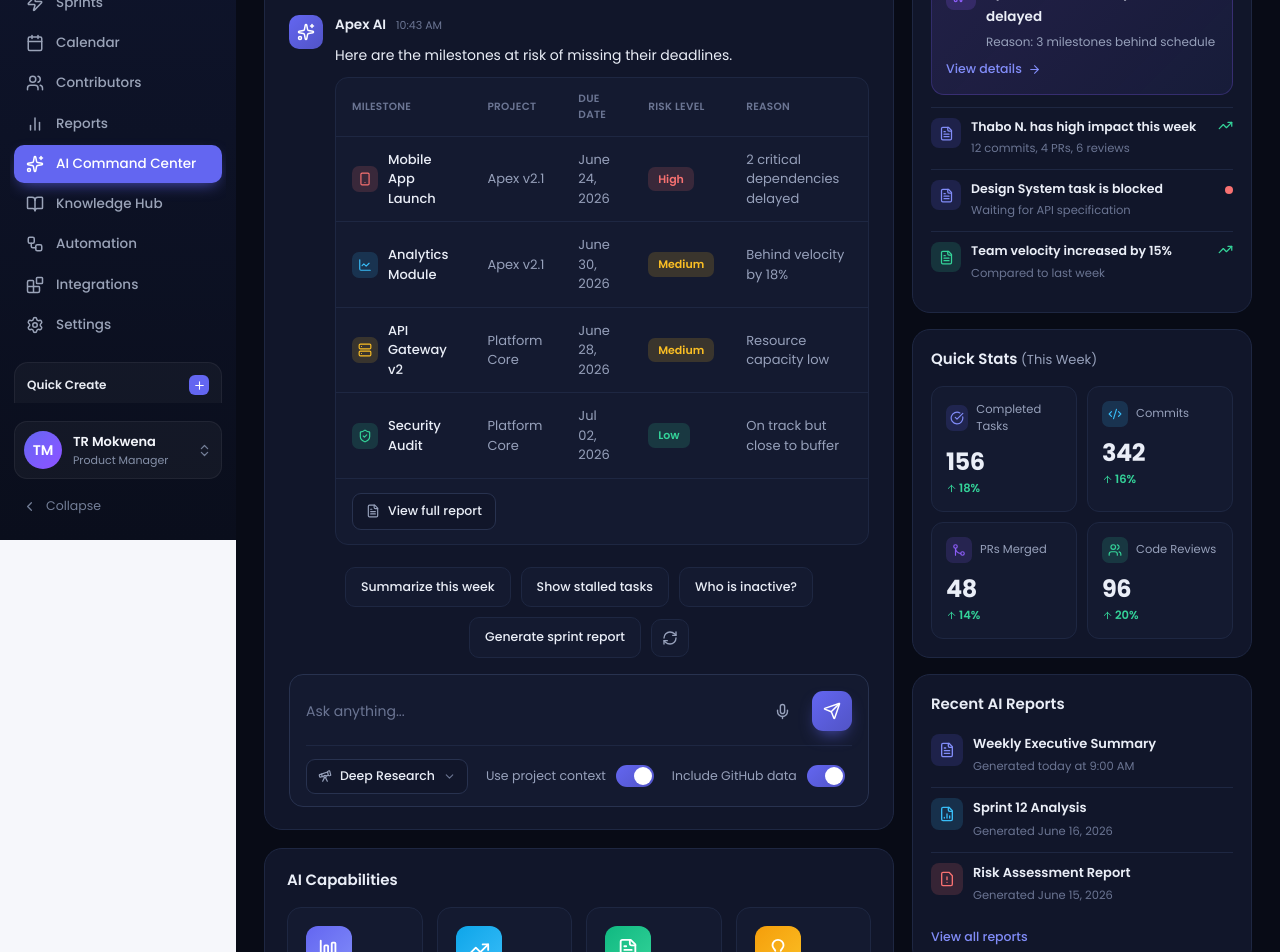
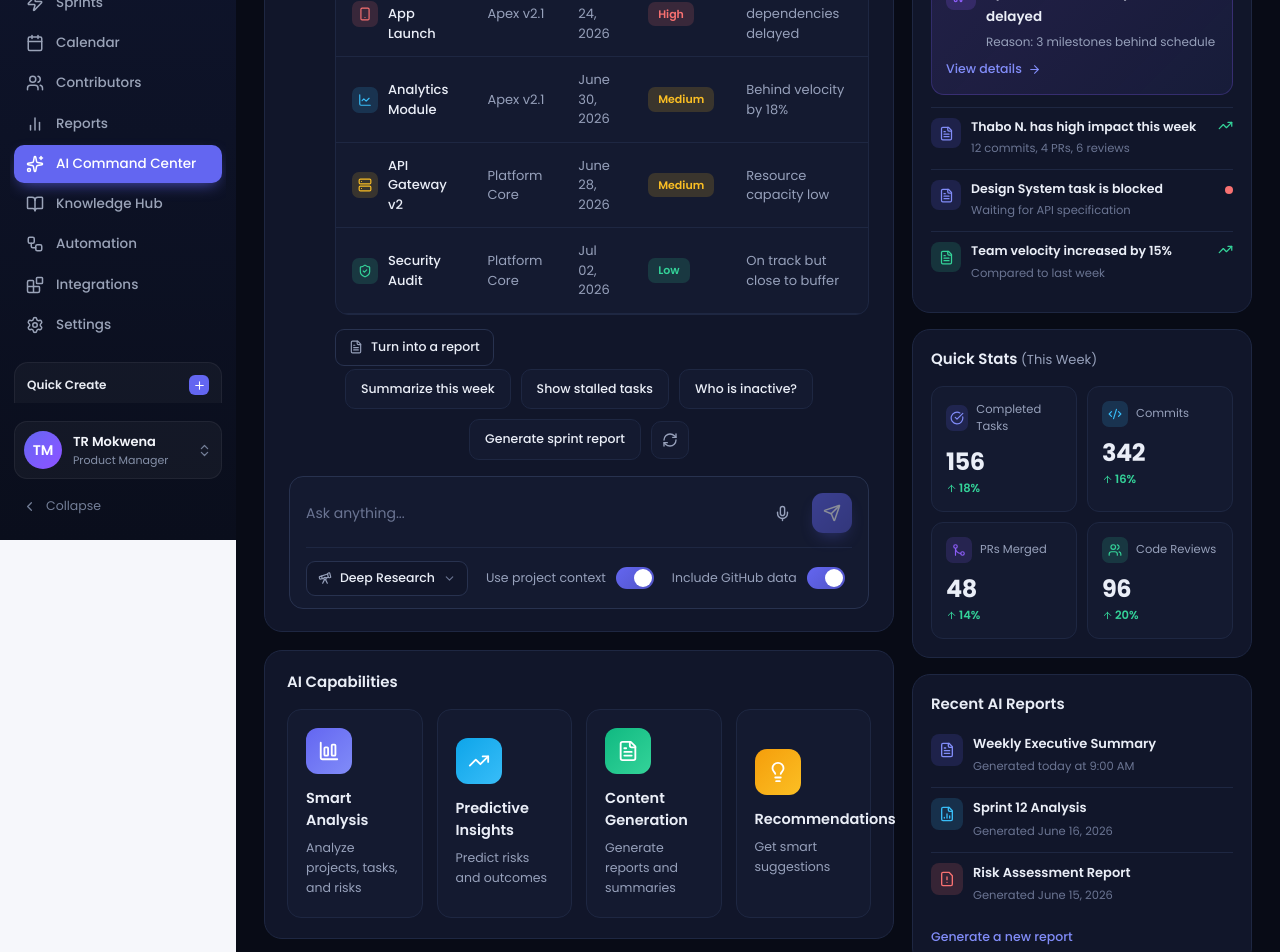
Before and after one commit to TR-Mokwena/apex-web, a Next.js app: page /ai in a window 1280 px wide. Shown: the part 260-1212 px from the top of the page. Built offline with nearby package versions, Linux system fonts and the light colour scheme.

Commit message:
feat: enhance AIPage with risk assessment features and improve user interaction

```diff
--- a/app/(app)/ai/page.jsx
+++ b/app/(app)/ai/page.jsx
@@ -1,6 +1,8 @@
 "use client";
 
+import { useState, useRef, useEffect } from "react";
 import Icon from "@/components/Icon";
+import { cn } from "@/lib/cn";
 
 const GRAD = "linear-gradient(135deg,var(--color-brand),var(--color-brand-600))";
 const RISK = [
@@ -9,11 +11,20 @@ const RISK = [
   { ms: "API Gateway v2", icon: "Server", ib: "rgba(251,191,36,.16)", icol: "#FBBF24", proj: "Platform Core", due: "June 28, 2026", level: "Medium", lc: "bg-[rgba(251,191,36,.16)] text-[#FBBF24]", reason: "Resource capacity low" },
   { ms: "Security Audit", icon: "ShieldCheck", ib: "rgba(52,211,153,.16)", icol: "#34D399", proj: "Platform Core", due: "Jul 02, 2026", level: "Low", lc: "bg-[rgba(52,211,153,.16)] text-[#34D399]", reason: "On track but close to buffer" },
 ];
+const STALLED = [
+  { t: "Design System update", s: "Blocked — waiting for API specification", tone: "#F87171" },
+  { t: "Database schema migration", s: "Stalled 3 days — no commits", tone: "#FBBF24" },
+  { t: "Webhook signatures", s: "Awaiting review since Jun 14", tone: "#FBBF24" },
+];
+const INACTIVE = [
+  { t: "Anke Visser", s: "No commits in 6 days", tone: "#F87171" },
+  { t: "Neo Kgosana", s: "1 commit this week (team avg 14)", tone: "#FBBF24" },
+];
 const CAPS = [
-  { icon: "ChartColumnBig", grad: "linear-gradient(135deg,#6366F1,#818CF8)", b: "Smart Analysis", p: "Analyze projects, tasks, and risks" },
-  { icon: "TrendingUp", grad: "linear-gradient(135deg,#0EA5E9,#38BDF8)", b: "Predictive Insights", p: "Predict risks and outcomes" },
-  { icon: "FileText", grad: "linear-gradient(135deg,#10B981,#34D399)", b: "Content Generation", p: "Generate reports and summaries" },
-  { icon: "Lightbulb", grad: "linear-gradient(135deg,#F59E0B,#FBBF24)", b: "Recommendations", p: "Get smart suggestions" },
+  { icon: "ChartColumnBig", grad: "linear-gradient(135deg,#6366F1,#818CF8)", b: "Smart Analysis", p: "Analyze projects, tasks, and risks", q: "Analyze project health" },
+  { icon: "TrendingUp", grad: "linear-gradient(135deg,#0EA5E9,#38BDF8)", b: "Predictive Insights", p: "Predict risks and outcomes", q: "Which milestones are at risk?" },
+  { icon: "FileText", grad: "linear-gradient(135deg,#10B981,#34D399)", b: "Content Generation", p: "Generate reports and summaries", q: "Generate sprint report" },
+  { icon: "Lightbulb", grad: "linear-gradient(135deg,#F59E0B,#FBBF24)", b: "Recommendations", p: "Get smart suggestions", q: "What should we focus on?" },
 ];
 const STATS = [
   { icon: "CircleCheckBig", ib: "rgba(99,102,241,.16)", icol: "#818CF8", l: "Completed Tasks", v: "156", d: "18%" },
@@ -21,14 +32,90 @@ const STATS = [
   { icon: "GitMerge", ib: "rgba(139,92,246,.16)", icol: "#8B5CF6", l: "PRs Merged", v: "48", d: "14%" },
   { icon: "Users", ib: "rgba(52,211,153,.16)", icol: "#34D399", l: "Code Reviews", v: "96", d: "20%" },
 ];
-const REPORTS = [
+const REPORTS_SEED = [
   { icon: "FileText", ib: "rgba(99,102,241,.16)", icol: "#818CF8", b: "Weekly Executive Summary", s: "Generated today at 9:00 AM" },
   { icon: "FileChartColumn", ib: "rgba(56,189,248,.16)", icol: "#38BDF8", b: "Sprint 12 Analysis", s: "Generated June 16, 2026" },
   { icon: "FileWarning", ib: "rgba(248,113,113,.16)", icol: "#F87171", b: "Risk Assessment Report", s: "Generated June 15, 2026" },
 ];
 const CHIPS = ["Summarize this week", "Show stalled tasks", "Who is inactive?", "Generate sprint report"];
 
+const INITIAL = [
+  { role: "user", text: "Which milestones are at risk?", time: "10:42 AM" },
+  { role: "ai", kind: "risk", text: "Here are the milestones at risk of missing their deadlines.", time: "10:43 AM" },
+];
+
+const nowTime = () => new Date().toLocaleTimeString([], { hour: "2-digit", minute: "2-digit" });
+
+function buildResponse(text, gh) {
+  const q = text.toLowerCase();
+  const time = nowTime();
+  if (/risk|at[- ]risk|milestone|delay|slip/.test(q)) return { role: "ai", kind: "risk", text: "Here are the milestones at risk of missing their deadlines.", time };
+  if (/stall|block|stuck|waiting/.test(q)) return { role: "ai", kind: "list", text: `${STALLED.length} tasks are stalled or blocked right now:`, items: STALLED, time };
+  if (/inactive|idle|quiet|who is|away/.test(q)) return { role: "ai", kind: "list", text: `${INACTIVE.length} contributors look inactive this week${gh ? " (from GitHub activity)" : ""}:`, items: INACTIVE, time };
+  if (/report|summar|recap|digest|generate/.test(q)) return { role: "ai", kind: "report", text: "Done — I've generated a fresh report for you.", title: "Weekly Executive Summary", time };
+  if (/focus|recommend|suggest|should|priorit/.test(q)) return { role: "ai", kind: "list", text: "Based on current signals, I'd prioritise these:", items: [{ t: "Unblock the Design System task", s: "It's holding up 2 downstream items", tone: "#F87171" }, { t: "Add reviewers to API Gateway v2", s: "Capacity is the main risk driver", tone: "#FBBF24" }, { t: "Re-estimate Analytics Module", s: "Tracking 18% behind velocity", tone: "#FBBF24" }], time };
+  if (/health|analyze|analyse|status/.test(q)) return { role: "ai", kind: "text", text: "Across 24 active projects: 16 on track, 6 at risk, 2 overdue. Velocity is up 12% week-over-week, but Apex v2.1 is the main concern at 72% likelihood of delay.", time };
+  return { role: "ai", kind: "text", text: "I can flag at-risk milestones, surface stalled work, spot inactive contributors, and generate reports. Try a suggestion below — or ask me anything about your projects.", time };
+}
+
+function DarkToggle({ on, onClick }) {
+  return (
+    <button type="button" onClick={onClick} role="switch" aria-checked={on} className="relative w-[38px] h-[22px] rounded-full flex-none transition-colors" style={{ background: on ? GRAD : "#28324F" }}>
+      <span className={cn("absolute top-0.5 w-[18px] h-[18px] rounded-full bg-white transition-[left]", on ? "left-[18px]" : "left-0.5")} />
+    </button>
+  );
+}
+
+function RiskTable() {
+  return (
+    <div className="rounded-[13px] border border-[#1E2742] overflow-x-auto" style={{ background: "#141A30" }}>
+      <table className="w-full border-collapse min-w-[520px]">
+        <thead><tr>{["Milestone", "Project", "Due Date", "Risk Level", "Reason"].map((h) => <th key={h} className="text-left text-[10.5px] font-semibold uppercase tracking-wide text-[#6B7593] p-[13px_16px] border-b border-[#1E2742]">{h}</th>)}</tr></thead>
+        <tbody>
+          {RISK.map((r) => (
+            <tr key={r.ms}>
+              <td className="p-[13px_16px] text-[13px] border-b border-[#1E2742]"><div className="flex items-center gap-2.5 font-medium"><span className="grid place-items-center w-[26px] h-[26px] rounded-[7px] flex-none" style={{ background: r.ib }}><Icon name={r.icon} size={14} style={{ color: r.icol }} /></span>{r.ms}</div></td>
+              <td className="p-[13px_16px] text-[13px] border-b border-[#1E2742] text-[#97A1BB]">{r.proj}</td>
+              <td className="p-[13px_16px] text-[13px] border-b border-[#1E2742] text-[#97A1BB]">{r.due}</td>
+              <td className="p-[13px_16px] text-[13px] border-b border-[#1E2742]"><span className={`inline-flex text-[11px] font-semibold px-2.5 py-1 rounded-[7px] ${r.lc}`}>{r.level}</span></td>
+              <td className="p-[13px_16px] text-[13px] border-b border-[#1E2742] text-[#97A1BB]">{r.reason}</td>
+            </tr>
+          ))}
+        </tbody>
+      </table>
+    </div>
+  );
+}
+
 export default function AIPage() {
+  const [messages, setMessages] = useState(INITIAL);
+  const [input, setInput] = useState("");
+  const [thinking, setThinking] = useState(false);
+  const [ctx, setCtx] = useState(true);
+  const [gh, setGh] = useState(true);
+  const [reports, setReports] = useState(REPORTS_SEED);
+  const scrollRef = useRef(null);
+
+  useEffect(() => {
+    const el = scrollRef.current;
+    if (el) el.scrollTop = el.scrollHeight;
+  }, [messages, thinking]);
+
+  const send = (text) => {
+    const v = (text ?? input).trim();
+    if (!v || thinking) return;
+    setMessages((m) => [...m, { role: "user", text: v, time: nowTime() }]);
+    setInput("");
+    setThinking(true);
+    setTimeout(() => {
+      const res = buildResponse(v, gh);
+      setMessages((m) => [...m, res]);
+      if (res.kind === "report") setReports((r) => [{ icon: "FileText", ib: "rgba(99,102,241,.16)", icol: "#818CF8", b: res.title, s: "Generated just now" }, ...r]);
+      setThinking(false);
+    }, 950);
+  };
+  const reset = () => { setMessages(INITIAL); setThinking(false); };
+
   return (
     <div className="-mx-4 md:-mx-7 -my-6 px-4 md:px-7 py-6 min-h-screen text-[#EAEEF7]" style={{ background: "#080B16" }}>
       {/* header */}
@@ -47,55 +134,71 @@ export default function AIPage() {
         <div className="flex-1 min-w-0 w-full flex flex-col gap-[18px]">
           {/* chat */}
           <div className="rounded-[18px] border border-[#1E2742] overflow-hidden" style={{ background: "#11162A" }}>
-            <div className="p-[22px_24px] flex flex-col gap-[18px]">
-              <div className="self-end max-w-[62%] flex flex-col items-end gap-1.5">
-                <div className="text-sm font-medium px-4 py-3 text-white rounded-[16px_16px_4px_16px]" style={{ background: GRAD }}>Which milestones are at risk?</div>
-                <div className="text-[11px] text-[#6B7593]">10:42 AM</div>
-              </div>
-              <div className="flex gap-3">
-                <div className="grid place-items-center w-[34px] h-[34px] rounded-[10px] flex-none" style={{ background: GRAD }}><Icon name="Sparkles" size={18} className="text-white" /></div>
-                <div className="flex-1 min-w-0">
-                  <div className="flex items-center gap-2.5 mb-2.5"><b className="text-[13.5px] font-semibold">Apex AI</b><span className="text-[11px] text-[#6B7593]">10:43 AM</span></div>
-                  <div className="text-sm mb-3">Here are the milestones at risk of missing their deadlines.</div>
-                  <div className="rounded-[13px] border border-[#1E2742] overflow-x-auto" style={{ background: "#141A30" }}>
-                    <table className="w-full border-collapse min-w-[520px]">
-                      <thead><tr>{["Milestone", "Project", "Due Date", "Risk Level", "Reason"].map((h) => <th key={h} className="text-left text-[10.5px] font-semibold uppercase tracking-wide text-[#6B7593] p-[13px_16px] border-b border-[#1E2742]">{h}</th>)}</tr></thead>
-                      <tbody>
-                        {RISK.map((r) => (
-                          <tr key={r.ms}>
-                            <td className="p-[13px_16px] text-[13px] border-b border-[#1E2742]"><div className="flex items-center gap-2.5 font-medium"><span className="grid place-items-center w-[26px] h-[26px] rounded-[7px] flex-none" style={{ background: r.ib }}><Icon name={r.icon} size={14} style={{ color: r.icol }} /></span>{r.ms}</div></td>
-                            <td className="p-[13px_16px] text-[13px] border-b border-[#1E2742] text-[#97A1BB]">{r.proj}</td>
-                            <td className="p-[13px_16px] text-[13px] border-b border-[#1E2742] text-[#97A1BB]">{r.due}</td>
-                            <td className="p-[13px_16px] text-[13px] border-b border-[#1E2742]"><span className={`inline-flex text-[11px] font-semibold px-2.5 py-1 rounded-[7px] ${r.lc}`}>{r.level}</span></td>
-                            <td className="p-[13px_16px] text-[13px] border-b border-[#1E2742] text-[#97A1BB]">{r.reason}</td>
-                          </tr>
+            <div ref={scrollRef} className="p-[22px_24px] flex flex-col gap-[18px] max-h-[460px] overflow-y-auto">
+              {messages.map((m, i) => m.role === "user" ? (
+                <div key={i} className="self-end max-w-[78%] sm:max-w-[62%] flex flex-col items-end gap-1.5">
+                  <div className="text-sm font-medium px-4 py-3 text-white rounded-[16px_16px_4px_16px]" style={{ background: GRAD }}>{m.text}</div>
+                  <div className="text-[11px] text-[#6B7593]">{m.time}</div>
+                </div>
+              ) : (
+                <div key={i} className="flex gap-3">
+                  <div className="grid place-items-center w-[34px] h-[34px] rounded-[10px] flex-none" style={{ background: GRAD }}><Icon name="Sparkles" size={18} className="text-white" /></div>
+                  <div className="flex-1 min-w-0">
+                    <div className="flex items-center gap-2.5 mb-2.5"><b className="text-[13.5px] font-semibold">Apex AI</b><span className="text-[11px] text-[#6B7593]">{m.time}</span></div>
+                    <div className="text-sm mb-3">{m.text}</div>
+                    {m.kind === "risk" && (
+                      <>
+                        <RiskTable />
+                        <button onClick={() => send("Generate sprint report")} className="inline-flex items-center gap-2 mt-3.5 border border-[#28324F] rounded-[9px] p-[8px_13px] text-[12.5px] font-medium cursor-pointer" style={{ background: "#11162A" }}><Icon name="FileText" size={14} className="text-[#97A1BB]" />Turn into a report</button>
+                      </>
+                    )}
+                    {m.kind === "list" && (
+                      <div className="rounded-[13px] border border-[#1E2742] overflow-hidden" style={{ background: "#141A30" }}>
+                        {m.items.map((it, j) => (
+                          <div key={j} className="flex items-center gap-3 p-[12px_14px] border-b border-[#1E2742] last:border-b-0">
+                            <span className="w-2 h-2 rounded-full flex-none" style={{ background: it.tone }} />
+                            <div className="flex-1 min-w-0"><b className="block text-[13px] font-semibold">{it.t}</b><span className="text-[11.5px] text-[#6B7593]">{it.s}</span></div>
+                          </div>
                         ))}
-                      </tbody>
-                    </table>
-                    <div className="inline-flex items-center gap-2 m-[14px_16px] border border-[#28324F] rounded-[9px] p-[8px_13px] text-[12.5px] font-medium cursor-pointer" style={{ background: "#11162A" }}><Icon name="FileText" size={14} className="text-[#97A1BB]" />View full report</div>
+                      </div>
+                    )}
+                    {m.kind === "report" && (
+                      <div className="flex items-center gap-3 rounded-[13px] border border-[#1E2742] p-[13px_15px]" style={{ background: "#141A30" }}>
+                        <span className="grid place-items-center w-9 h-9 rounded-[10px] flex-none" style={{ background: "rgba(99,102,241,.16)" }}><Icon name="FileText" size={18} className="text-[#818CF8]" /></span>
+                        <div className="flex-1 min-w-0"><b className="block text-[13px] font-semibold">{m.title}</b><span className="text-[11.5px] text-[#6B7593]">PDF · ready to share</span></div>
+                        <button className="inline-flex items-center gap-1.5 text-[12.5px] font-medium text-[#818CF8]"><Icon name="ArrowRight" size={13} />View</button>
+                      </div>
+                    )}
                   </div>
                 </div>
-              </div>
+              ))}
+              {thinking && (
+                <div className="flex gap-3">
+                  <div className="grid place-items-center w-[34px] h-[34px] rounded-[10px] flex-none" style={{ background: GRAD }}><Icon name="Sparkles" size={18} className="text-white" /></div>
+                  <div className="flex items-center gap-1 pt-2.5">
+                    {[0, 1, 2].map((d) => <span key={d} className="w-1.5 h-1.5 rounded-full bg-[#6B7593] animate-bounce" style={{ animationDelay: `${d * 150}ms` }} />)}
+                  </div>
+                </div>
+              )}
             </div>
 
             {/* chips */}
             <div className="flex items-center justify-center gap-2.5 flex-wrap px-6">
-              {CHIPS.map((c) => <div key={c} className="border border-[#1E2742] rounded-[10px] px-[15px] py-2.5 text-[12.5px] font-medium cursor-pointer hover:border-[#28324F]" style={{ background: "#141A30" }}>{c}</div>)}
-              <div className="grid place-items-center w-[38px] h-[38px] rounded-[10px] border border-[#1E2742] cursor-pointer" style={{ background: "#141A30" }}><Icon name="RefreshCw" size={16} className="text-[#97A1BB]" /></div>
+              {CHIPS.map((c) => <button key={c} onClick={() => send(c)} className="border border-[#1E2742] rounded-[10px] px-[15px] py-2.5 text-[12.5px] font-medium cursor-pointer hover:border-[#28324F] transition-colors" style={{ background: "#141A30" }}>{c}</button>)}
+              <button onClick={reset} title="Reset conversation" className="grid place-items-center w-[38px] h-[38px] rounded-[10px] border border-[#1E2742] cursor-pointer hover:border-[#28324F]" style={{ background: "#141A30" }}><Icon name="RefreshCw" size={16} className="text-[#97A1BB]" /></button>
             </div>
 
             {/* composer */}
             <div className="m-[16px_24px_22px] border border-[#28324F] rounded-[14px] p-[16px_16px_12px]" style={{ background: "#141A30" }}>
               <div className="flex items-center gap-3">
-                <input placeholder="Ask anything..." className="flex-1 bg-transparent outline-none text-sm placeholder:text-[#6B7593]" />
-                <div className="grid place-items-center w-9 h-9 rounded-[9px] cursor-pointer"><Icon name="Mic" size={17} className="text-[#97A1BB]" /></div>
-                <div className="grid place-items-center w-10 h-10 rounded-[11px] cursor-pointer shadow-[0_8px_18px_-8px_color-mix(in_srgb,var(--color-brand)_90%,transparent)]" style={{ background: GRAD }}><Icon name="Send" size={18} className="text-white" /></div>
+                <input value={input} onChange={(e) => setInput(e.target.value)} onKeyDown={(e) => e.key === "Enter" && send()} placeholder="Ask anything..." className="flex-1 bg-transparent outline-none text-sm placeholder:text-[#6B7593]" />
+                <button className="grid place-items-center w-9 h-9 rounded-[9px] cursor-pointer hover:bg-[#1E2742]"><Icon name="Mic" size={17} className="text-[#97A1BB]" /></button>
+                <button onClick={() => send()} disabled={!input.trim() || thinking} className="grid place-items-center w-10 h-10 rounded-[11px] cursor-pointer shadow-[0_8px_18px_-8px_color-mix(in_srgb,var(--color-brand)_90%,transparent)] disabled:opacity-50" style={{ background: GRAD }}><Icon name="Send" size={18} className="text-white" /></button>
               </div>
               <div className="flex items-center gap-[18px] mt-3.5 pt-[13px] border-t border-[#1E2742] flex-wrap">
                 <div className="flex items-center gap-2 border border-[#28324F] rounded-[9px] p-[7px_11px] text-[12.5px] font-medium cursor-pointer" style={{ background: "#11162A" }}><Icon name="Telescope" size={14} className="text-[#97A1BB]" />Deep Research<Icon name="ChevronDown" size={13} className="text-[#6B7593]" /></div>
-                {["Use project context", "Include GitHub data"].map((t) => (
-                  <div key={t} className="flex items-center gap-2.5 text-[12.5px] text-[#97A1BB]">{t}<span className="relative w-[38px] h-[22px] rounded-full" style={{ background: GRAD }}><span className="absolute top-0.5 left-[18px] w-[18px] h-[18px] rounded-full bg-card" /></span></div>
-                ))}
+                <div className="flex items-center gap-2.5 text-[12.5px] text-[#97A1BB]">Use project context<DarkToggle on={ctx} onClick={() => setCtx((v) => !v)} /></div>
+                <div className="flex items-center gap-2.5 text-[12.5px] text-[#97A1BB]">Include GitHub data<DarkToggle on={gh} onClick={() => setGh((v) => !v)} /></div>
               </div>
             </div>
           </div>
@@ -105,11 +208,11 @@ export default function AIPage() {
             <h3 className="m-0 mb-4 text-[15px] font-semibold">AI Capabilities</h3>
             <div className="grid grid-cols-2 lg:grid-cols-4 gap-3.5">
               {CAPS.map((c) => (
-                <div key={c.b} className="border border-[#1E2742] rounded-[14px] p-[18px]" style={{ background: "#141A30" }}>
+                <button key={c.b} onClick={() => send(c.q)} className="text-left border border-[#1E2742] rounded-[14px] p-[18px] hover:border-[#28324F] transition-colors" style={{ background: "#141A30" }}>
                   <div className="grid place-items-center w-[46px] h-[46px] rounded-[12px] mb-3.5" style={{ background: c.grad }}><Icon name={c.icon} size={22} className="text-white" /></div>
                   <b className="block text-[14.5px] font-semibold mb-1.5">{c.b}</b>
                   <p className="m-0 text-[12.5px] text-[#97A1BB] leading-relaxed">{c.p}</p>
-                </div>
+                </button>
               ))}
             </div>
           </div>
@@ -124,7 +227,7 @@ export default function AIPage() {
                 <div className="grid place-items-center w-[30px] h-[30px] rounded-lg flex-none" style={{ background: "rgba(139,92,246,.2)" }}><Icon name="Sparkles" size={16} className="text-[#8B5CF6]" /></div>
                 <div><b className="text-[13.5px] font-semibold leading-tight">Apex v2.1 is 72% likely to be delayed</b><p className="mt-1.5 mb-0 text-xs text-[#97A1BB]">Reason: 3 milestones behind schedule</p></div>
               </div>
-              <div className="inline-flex items-center gap-1.5 mt-2.5 text-[12.5px] font-medium text-[#818CF8]">View details <Icon name="ArrowRight" size={13} /></div>
+              <button onClick={() => send("Which milestones are at risk?")} className="inline-flex items-center gap-1.5 mt-2.5 text-[12.5px] font-medium text-[#818CF8]">View details <Icon name="ArrowRight" size={13} /></button>
             </div>
             {[
               { b: "Thabo N. has high impact this week", s: "12 commits, 4 PRs, 6 reviews", ar: "trend" },
@@ -154,13 +257,13 @@ export default function AIPage() {
 
           <div className="rounded-[18px] border border-[#1E2742] p-[18px]" style={{ background: "#11162A" }}>
             <h3 className="m-0 mb-4 text-[15px] font-semibold">Recent AI Reports</h3>
-            {REPORTS.map((r, i) => (
-              <div key={r.b} className={`flex gap-2.5 py-2.5 ${i > 0 ? "border-t border-[#1E2742]" : "pt-0.5"}`}>
+            {reports.map((r, i) => (
+              <div key={r.b + i} className={`flex gap-2.5 py-2.5 ${i > 0 ? "border-t border-[#1E2742]" : "pt-0.5"}`}>
                 <div className="grid place-items-center w-8 h-8 rounded-lg flex-none" style={{ background: r.ib }}><Icon name={r.icon} size={16} style={{ color: r.icol }} /></div>
                 <div><b className="block text-[13px] font-semibold">{r.b}</b><span className="text-[11.5px] text-[#6B7593]">{r.s}</span></div>
               </div>
             ))}
-            <a className="block mt-3 text-[12.5px] font-medium text-[#818CF8] cursor-pointer">View all reports</a>
+            <button onClick={() => send("Generate sprint report")} className="block mt-3 text-[12.5px] font-medium text-[#818CF8] cursor-pointer">Generate a new report</button>
           </div>
         </div>
       </div>
```
